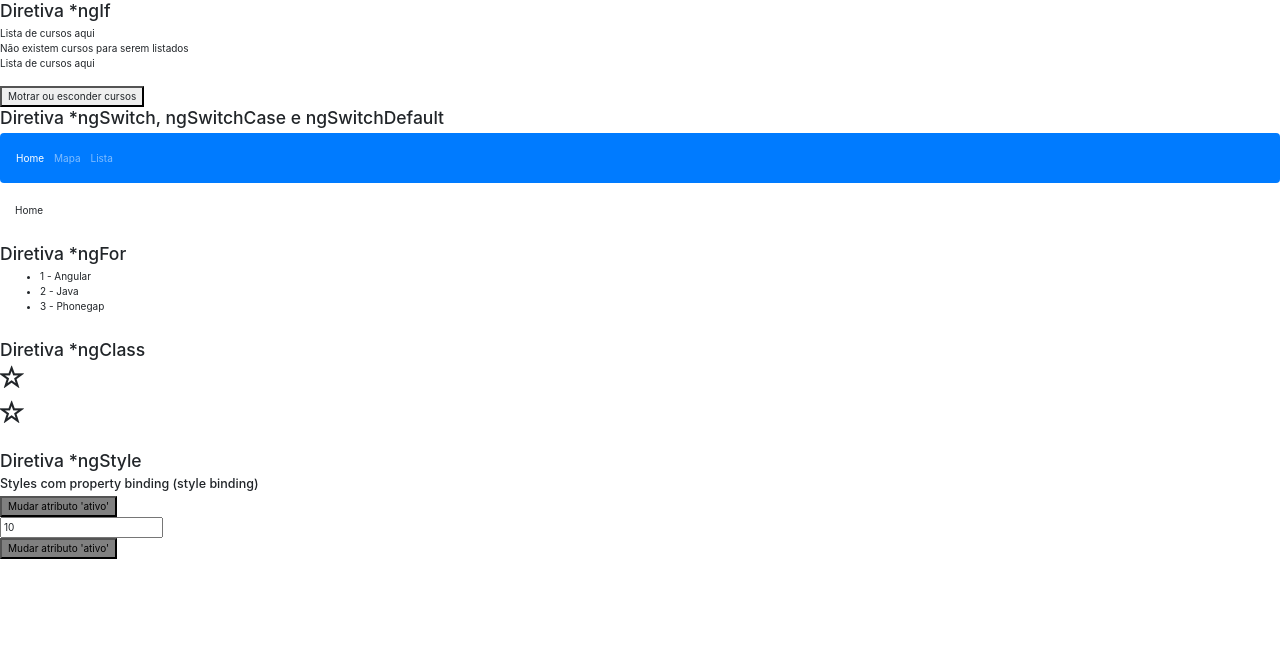
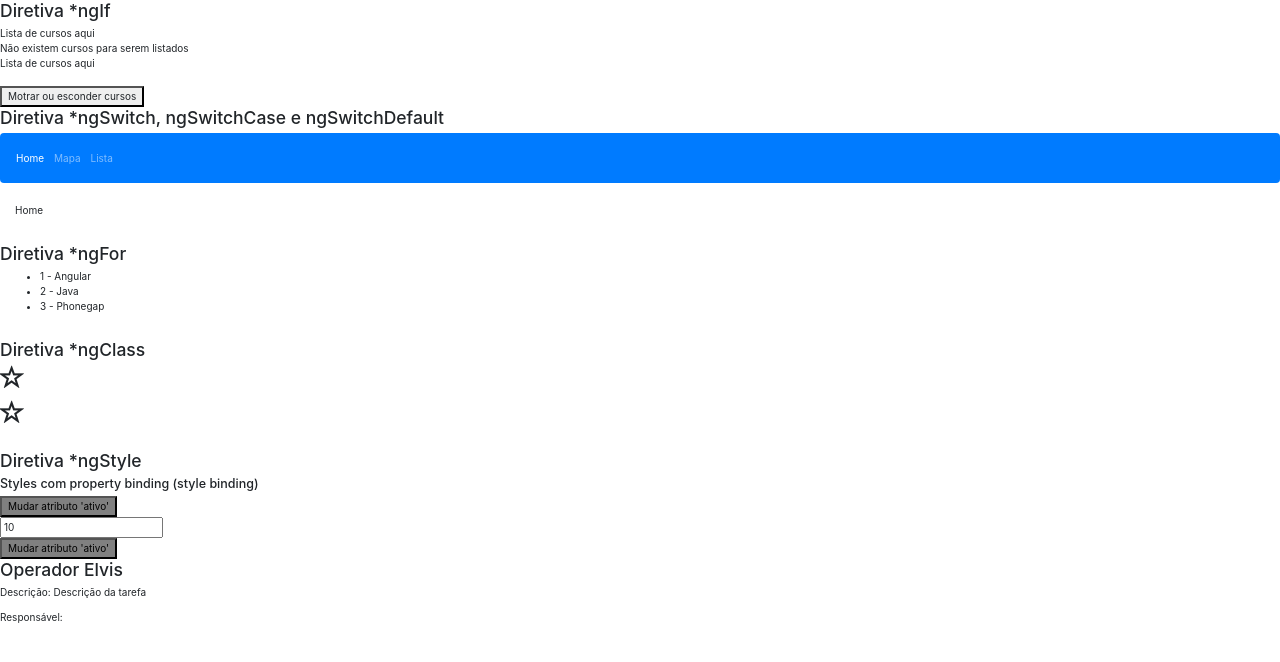
Before and after one commit to lucassmachado/diretivas, an Angular app: page / in a window 1280 px wide. Shown: the top 662 px of the page. Built offline with nearby package versions, Linux system fonts and the light colour scheme.

Commit message:
add Elvis operator examples

```diff
--- a/src/app/app.component.html
+++ b/src/app/app.component.html
@@ -8,3 +8,5 @@
 <br>
 <app-diretiva-ngstyle></app-diretiva-ngstyle>
 <br>
+<app-operador-elvis></app-operador-elvis>
+<br>
--- a/src/app/app.module.ts
+++ b/src/app/app.module.ts
@@ -8,6 +8,7 @@
 import { DiretivaNgforComponent } from './diretiva-ngfor/diretiva-ngfor.component';
 import { DiretivaNgclassComponent } from './diretiva-ngclass/diretiva-ngclass.component';
 import { DiretivaNgstyleComponent } from './diretiva-ngstyle/diretiva-ngstyle.component';
+import { OperadorElvisComponent } from './operador-elvis/operador-elvis.component';
 
 @NgModule({
   declarations: [
@@ -16,7 +17,8 @@
     DiretivaNgswitchComponent,
     DiretivaNgforComponent,
     DiretivaNgclassComponent,
-    DiretivaNgstyleComponent
+    DiretivaNgstyleComponent,
+    OperadorElvisComponent
   ],
   imports: [
     BrowserModule,
--- /dev/null
+++ b/src/app/operador-elvis/operador-elvis.component.html
@@ -0,0 +1,4 @@
+<h3>Operador Elvis</h3>
+
+<p>Descrição: {{ tarefa.desc }}</p>
+<p>Responsável: {{ tarefa.responsavel?.usuario?.nome }}</p>
--- /dev/null
+++ b/src/app/operador-elvis/operador-elvis.component.ts
@@ -0,0 +1,22 @@
+import { Component, OnInit } from '@angular/core';
+
+@Component({
+  selector: 'app-operador-elvis',
+  templateUrl: './operador-elvis.component.html',
+  styleUrls: ['./operador-elvis.component.css']
+})
+export class OperadorElvisComponent implements OnInit {
+
+  tarefa: any = {
+    desc: 'Descrição da tarefa',
+    responsavel: {
+      usuario: null
+    }
+  };
+
+  constructor() { }
+
+  ngOnInit() {
+  }
+
+}
```
Also changed, not shown: src/app/operador-elvis/operador-elvis.component.css (added), 1 other file (tests, documents, lock files or other folders).
